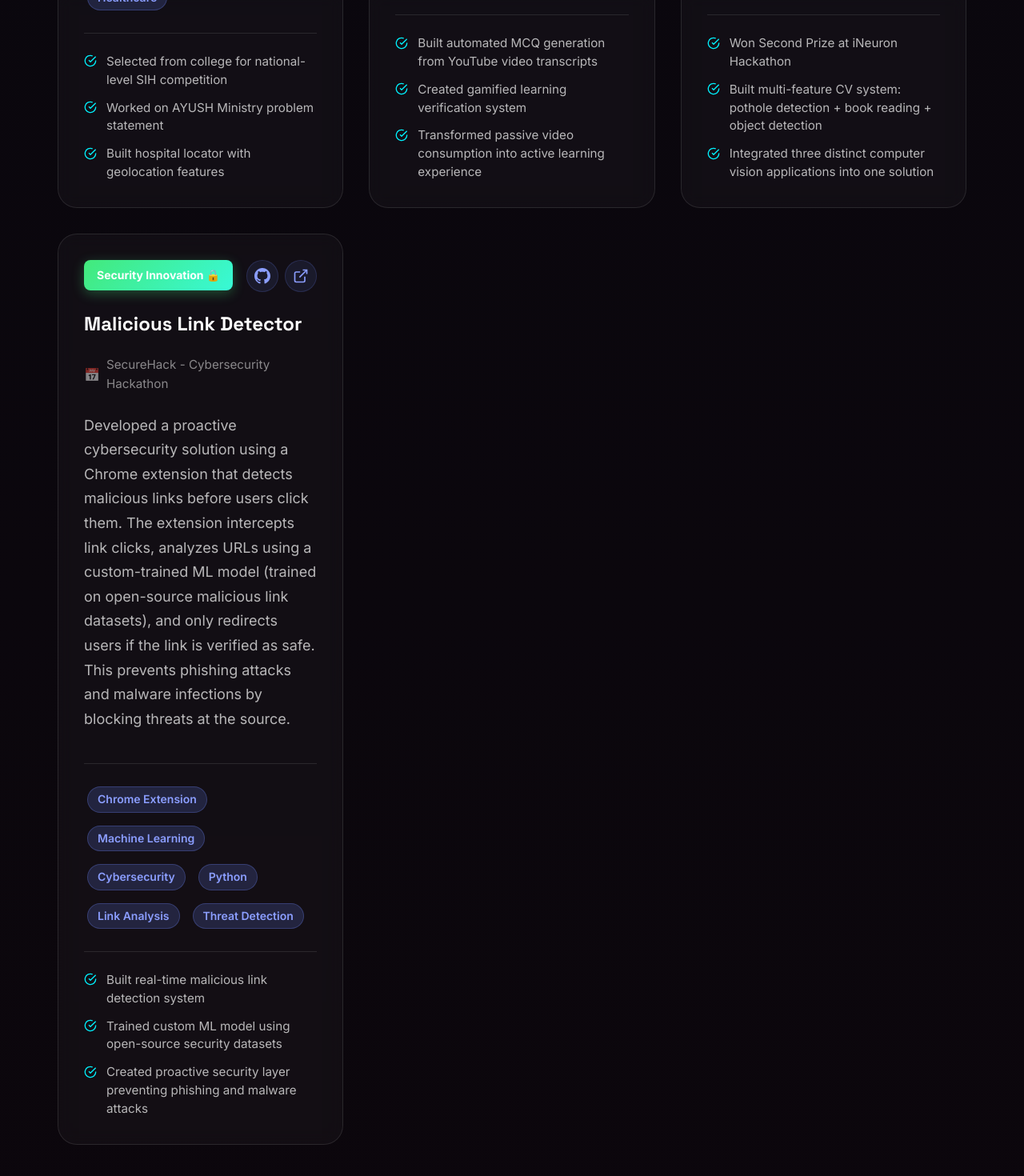
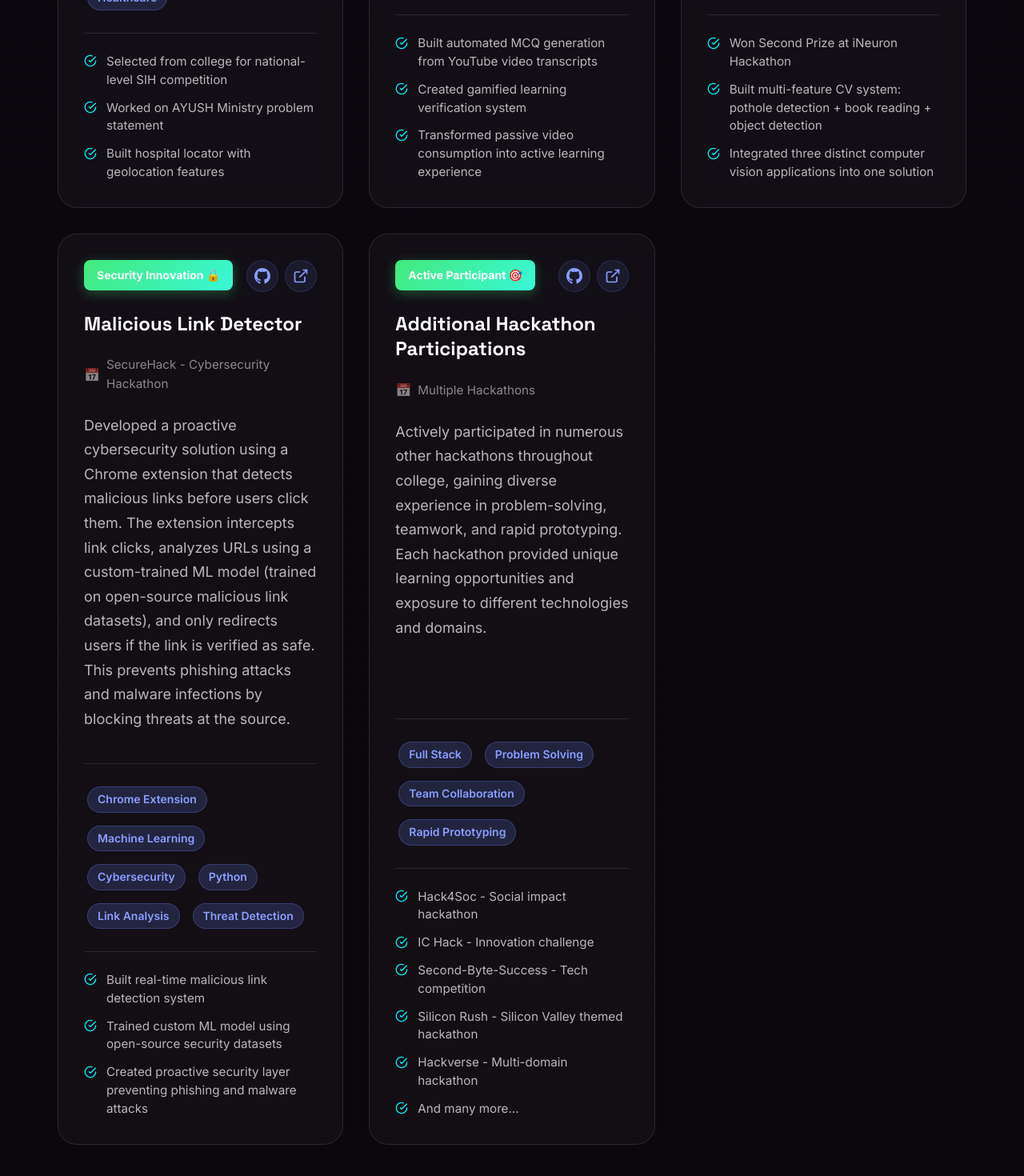
Before and after one commit to ajitg25/portfolioV2, a React (Vite) app: page / in a window 1280 px wide. Shown: the part 7167-8637 px from the top of the page at 80% size. Built offline with nearby package versions, Linux system fonts and the light colour scheme.

Commit message:
added hacckathon names which I dont remember now what we did there

```diff
--- a/src/components/Hackathons.tsx
+++ b/src/components/Hackathons.tsx
@@ -175,6 +175,24 @@ const Hackathons = () => {
             link: '#',
             githubLink: 'https://github.com/ajitg25/all_hackathons_college_life/tree/main/securehack',
         },
+        {
+            name: 'Additional Hackathon Participations',
+            event: 'Multiple Hackathons',
+            position: 'Active Participant 🎯',
+            description:
+                'Actively participated in numerous other hackathons throughout college, gaining diverse experience in problem-solving, teamwork, and rapid prototyping. Each hackathon provided unique learning opportunities and exposure to different technologies and domains.',
+            technologies: ['Full Stack', 'Problem Solving', 'Team Collaboration', 'Rapid Prototyping'],
+            achievements: [
+                'Hack4Soc - Social impact hackathon',
+                'IC Hack - Innovation challenge',
+                'Second-Byte-Success - Tech competition',
+                'Silicon Rush - Silicon Valley themed hackathon',
+                'Hackverse - Multi-domain hackathon',
+                'And many more...',
+            ],
+            link: '#',
+            githubLink: 'https://github.com/ajitg25/all_hackathons_college_life',
+        },
     ];
 
     return (
```
